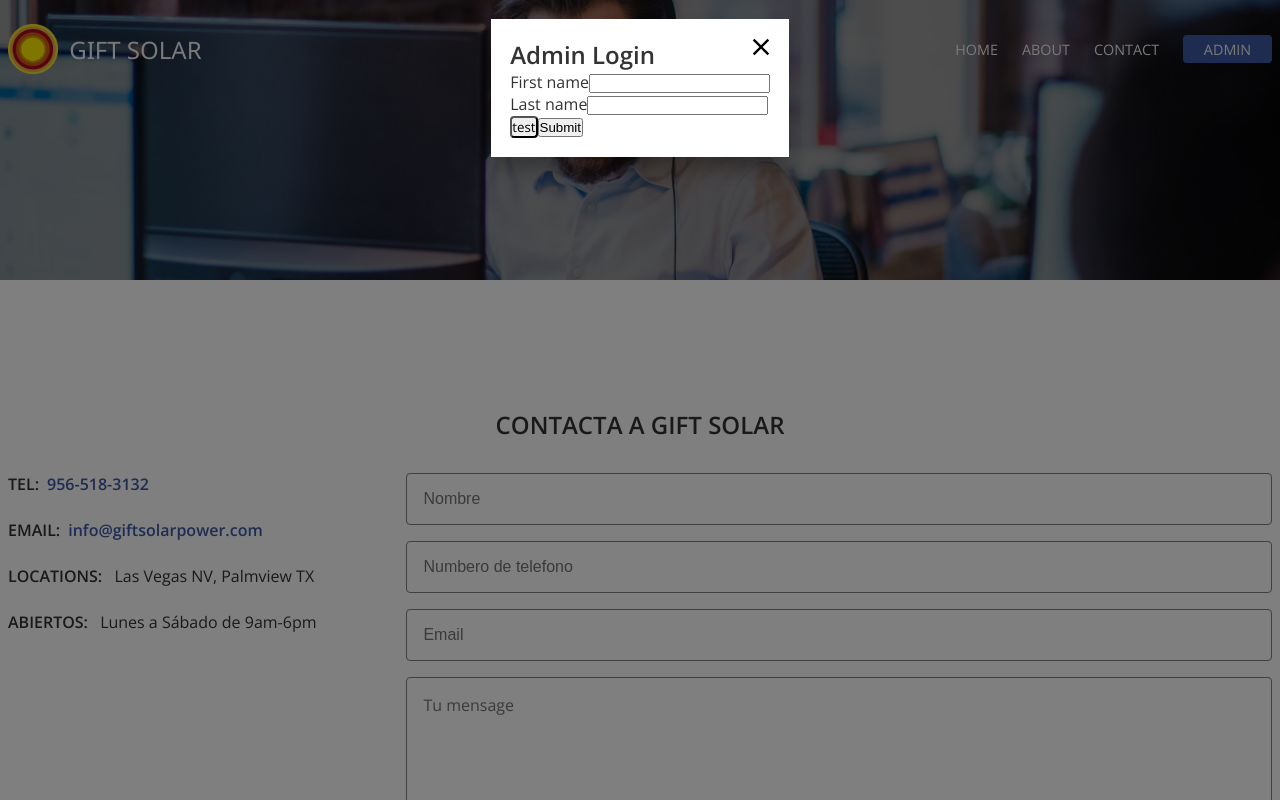
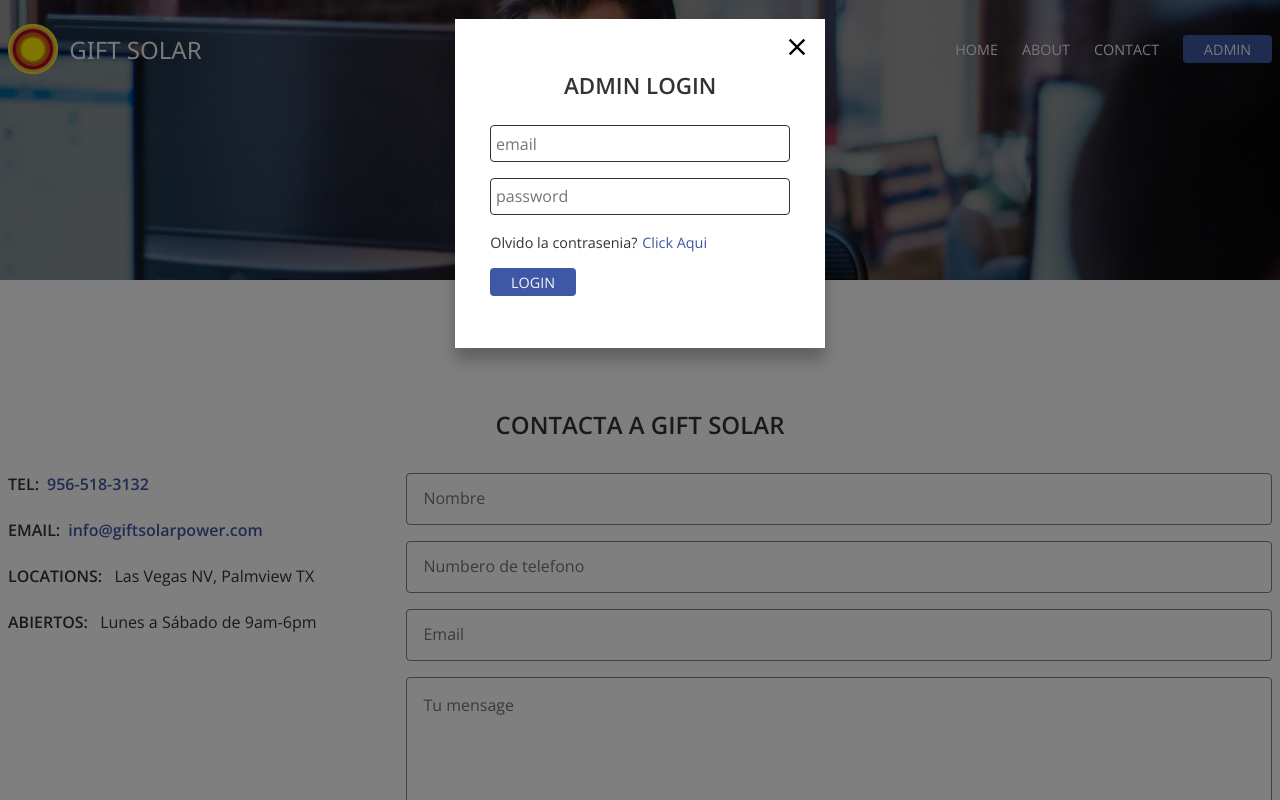
Before and after one commit to anthonyamaro15/gift-solar, a React (Create React App) app: page /contact in a window 1280 px wide. Both pictures are taken after a click on the button "ADMIN". Shown: the top 800 px of the page. Built offline with nearby package versions, Linux system fonts and the light colour scheme.

Commit message:
added styles for login form

```diff
--- a/src/components/MarketingPage/AdminLogin.js
+++ b/src/components/MarketingPage/AdminLogin.js
@@ -1,6 +1,7 @@
 import React, { useState } from "react";
 import "react-responsive-modal/styles.css";
 import { Modal } from "react-responsive-modal";
+import { Link } from "react-router-dom";
 
 const AdminLogin = () => {
   const [open, setOpen] = useState(false);
@@ -12,19 +13,29 @@ const AdminLogin = () => {
           <h2 className="h2">Admin Login</h2>
           <form className="form-login">
             <p>
-              <label htmlFor="firstName">
-                First name
-                <input type="text" />
+              <label htmlFor="email">
+                <input
+                  type="text"
+                  name="email"
+                  id="email"
+                  placeholder="email"
+                />
               </label>
             </p>
             <p>
-              <label htmlFor="lastName">
-                Last name
-                <input type="text" />
+              <label htmlFor="password">
+                <input
+                  type="text"
+                  name="password"
+                  id="password"
+                  placeholder="password"
+                />
               </label>
             </p>
-            <button>test</button>
-            <input type="submit" value="Submit" />
+            <span>
+              Olvido la contrasenia?<Link>click aqui</Link>
+            </span>
+            <button type="submit">login</button>
           </form>
         </div>
       </Modal>
--- a/src/sass/_adminLogin.scss
+++ b/src/sass/_adminLogin.scss
@@ -1,4 +1,3 @@
-.btn-login {
 .AdminLogin {
   button {
     padding: 0.3rem 1.3rem;
@@ -10,14 +9,67 @@
     border: none;
     cursor: pointer;
   }
+}
 
 .inner-modal {
+  padding: 2rem 1rem;
   h2 {
-        color: red;
+    //  color: red;
+    font-size: 1.4rem;
+    text-transform: uppercase;
+    text-align: center;
+    margin-bottom: 1.5rem;
   }
   form {
-        border: 1px solid blue;
+    //  border: 1px solid blue;
+    width: 300px;
+
+    p {
+      margin-bottom: 1rem;
+
+      label {
+        width: 100%;
+
+        input {
+          width: 100%;
+          padding: 0.4rem 0.3rem;
+          font-size: 1rem;
+          font-family: "Open Sans", sans-serif;
+          color: #333;
+          //  border: 1px solid red;
+          border: 1px solid #333;
+          border-radius: 4px;
+          &::placeholder {
+            font-weight: 300;
           }
         }
       }
     }
+
+    span {
+      font-size: 0.9rem;
+      // display: ;
+      margin-bottom: 1rem;
+      // font-weight: 300;
+
+      a {
+        text-transform: capitalize;
+        margin-left: 0.3rem;
+        color: #3f58a6;
+        //   text-decoration: underline;
+      }
+    }
+
+    button {
+      display: block;
+      padding: 0.3rem 1.3rem;
+      font-size: 0.9rem;
+      text-transform: uppercase;
+      // font-weight: 300;
+      background: #3f58a6;
+      color: #f4f4f4;
+      border: none;
+      cursor: pointer;
+    }
+  }
+}
--- a/src/sass/_contact-content.scss
+++ b/src/sass/_contact-content.scss
@@ -59,6 +59,11 @@
               margin-bottom: 1rem;
               font-size: 1rem;
               border-radius: 4px;
+
+              &::placeholder {
+                font-weight: 300;
+                font-family: "Open Sans", sans-serif;
+              }
             }
 
             textarea {
@@ -70,6 +75,11 @@
               border-radius: 4px;
               border: 1px solid grey;
               margin-bottom: 1rem;
+
+              &::placeholder {
+                font-weight: 300;
+                font-family: "Open Sans", sans-serif;
+              }
             }
 
             .empty {
@@ -177,6 +187,11 @@
           margin-bottom: 1rem;
           font-size: 1rem;
           border-radius: 4px;
+
+          &::placeholder {
+            font-weight: 300;
+            font-family: "Open Sans", sans-serif;
+          }
         }
 
         .empty {
--- a/src/sass/_content.scss
+++ b/src/sass/_content.scss
@@ -124,6 +124,7 @@
           //  border: 1px solid red;
           color: #3f58a6;
           font-weight: bold;
+          text-decoration: underline;
         }
       }
 
--- a/src/sass/_global.scss
+++ b/src/sass/_global.scss
@@ -41,6 +41,7 @@ button,
 label,
 input {
   display: inline-block;
+  //   font-family: "Open Sans", sans-serif;
 }
 
 button,
```
Lines whose indentation alone changed are shown as unchanged.
